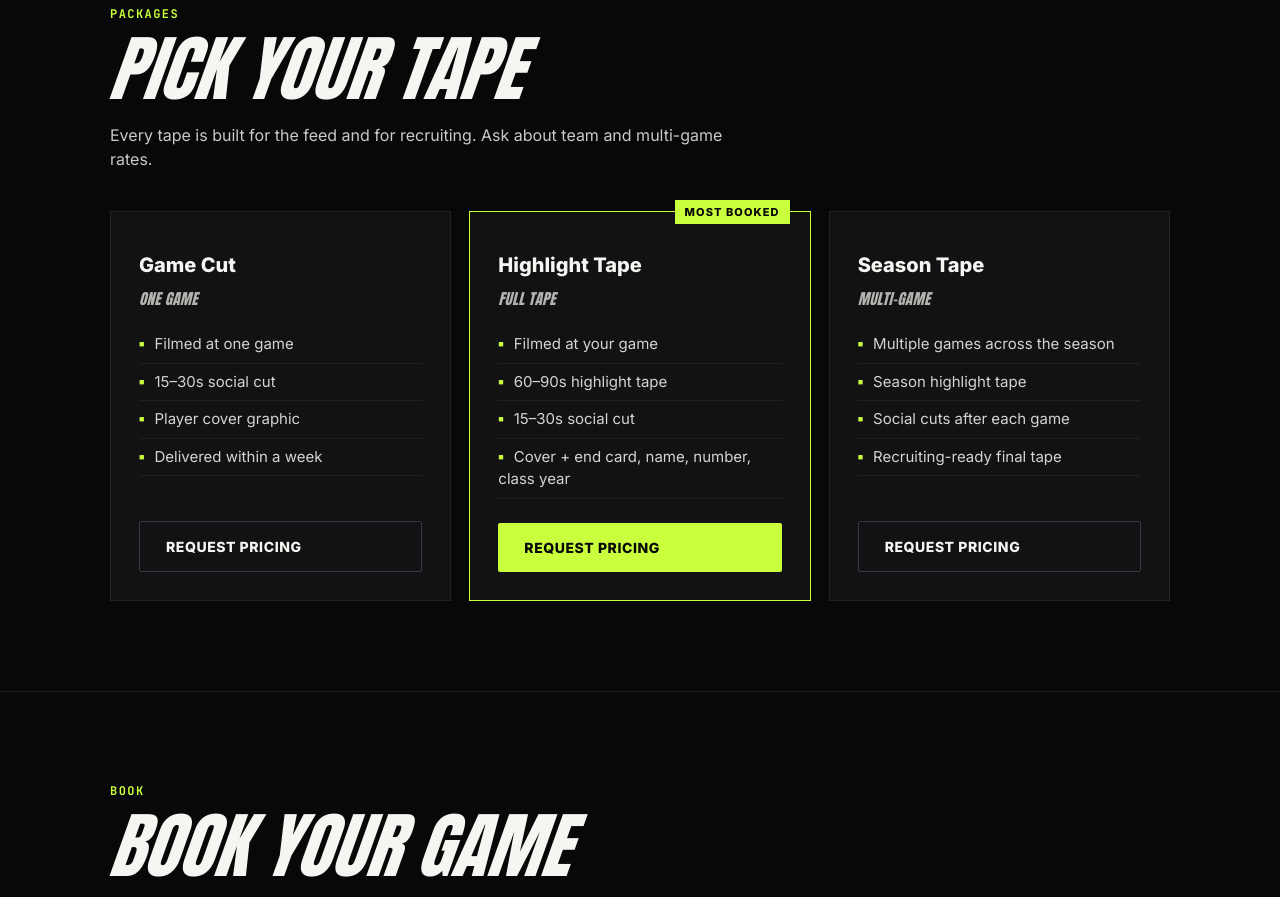
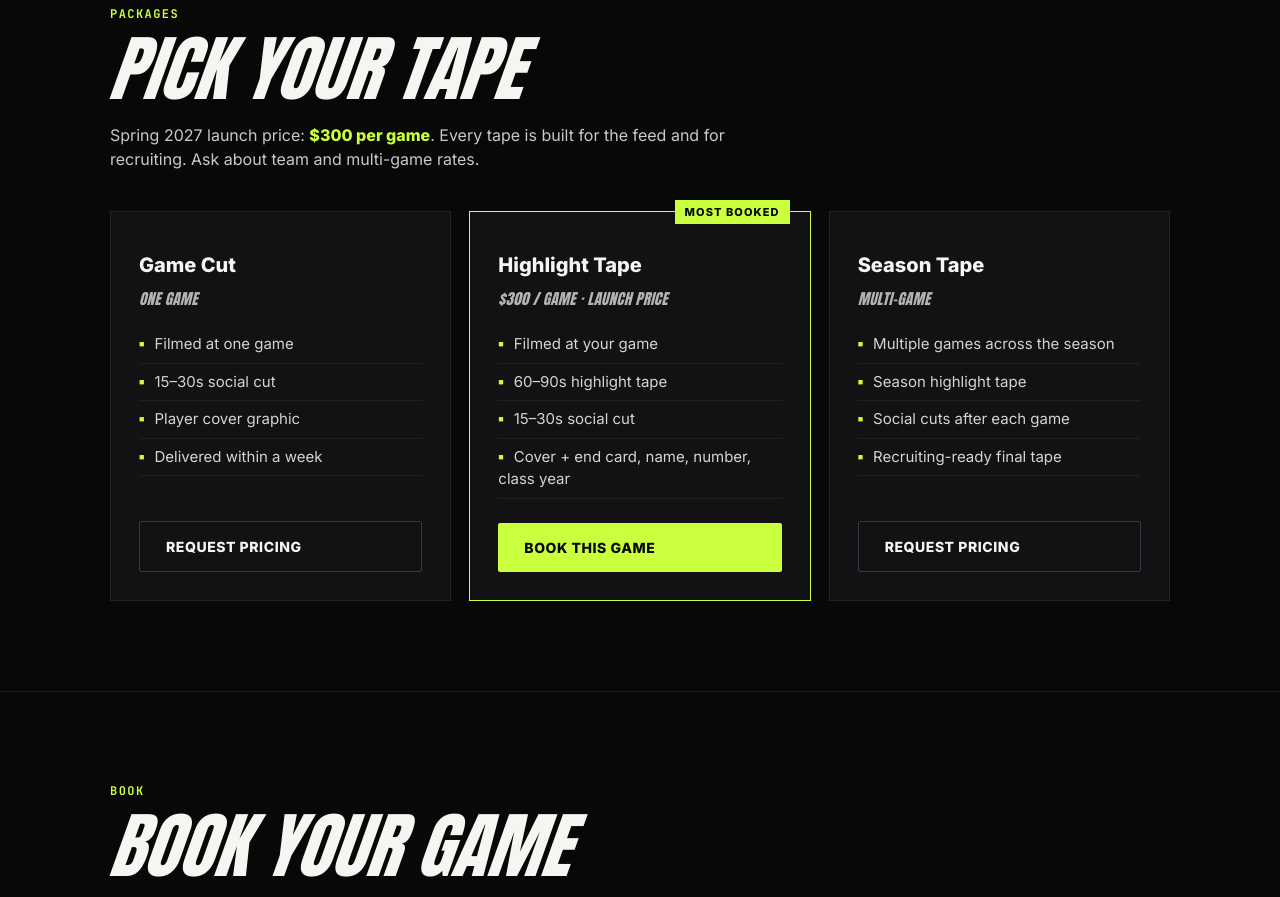
Before and after one commit to pmensonp/mpxshots, a plain HTML site: page index.html in a window 1280 px wide. Shown: the part 1460-2357 px from the top of the page. Drawn offline with Linux system fonts and the light colour scheme.

Commit message:
Add $300 launch price

```diff
--- a/index.html
+++ b/index.html
@@ -105,10 +105,10 @@ footer a{color:#d4d4d0}
 <section id="packages"><div class="wrap">
   <p class="eyebrow mono">Packages</p>
   <h2>PICK YOUR TAPE</h2>
-  <p class="lead">Every tape is built for the feed and for recruiting. Ask about team and multi-game rates.</p>
+  <p class="lead">Spring 2027 launch price: <strong style="color:var(--lime)">$300 per game</strong>. Every tape is built for the feed and for recruiting. Ask about team and multi-game rates.</p>
   <div class="grid g3">
     <div class="card pkg"><h3>Game Cut</h3><p class="price">ONE GAME</p><ul><li>Filmed at one game</li><li>15–30s social cut</li><li>Player cover graphic</li><li>Delivered within a week</li></ul><a class="btn ghost" href="#book">Request pricing</a></div>
-    <div class="card pkg feat"><span class="badge">MOST BOOKED</span><h3>Highlight Tape</h3><p class="price">FULL TAPE</p><ul><li>Filmed at your game</li><li>60–90s highlight tape</li><li>15–30s social cut</li><li>Cover + end card, name, number, class year</li></ul><a class="btn" href="#book">Request pricing</a></div>
+    <div class="card pkg feat"><span class="badge">MOST BOOKED</span><h3>Highlight Tape</h3><p class="price">$300 / GAME · LAUNCH PRICE</p><ul><li>Filmed at your game</li><li>60–90s highlight tape</li><li>15–30s social cut</li><li>Cover + end card, name, number, class year</li></ul><a class="btn" href="#book">Book this game</a></div>
     <div class="card pkg"><h3>Season Tape</h3><p class="price">MULTI-GAME</p><ul><li>Multiple games across the season</li><li>Season highlight tape</li><li>Social cuts after each game</li><li>Recruiting-ready final tape</li></ul><a class="btn ghost" href="#book">Request pricing</a></div>
   </div>
 </div></section>
```
